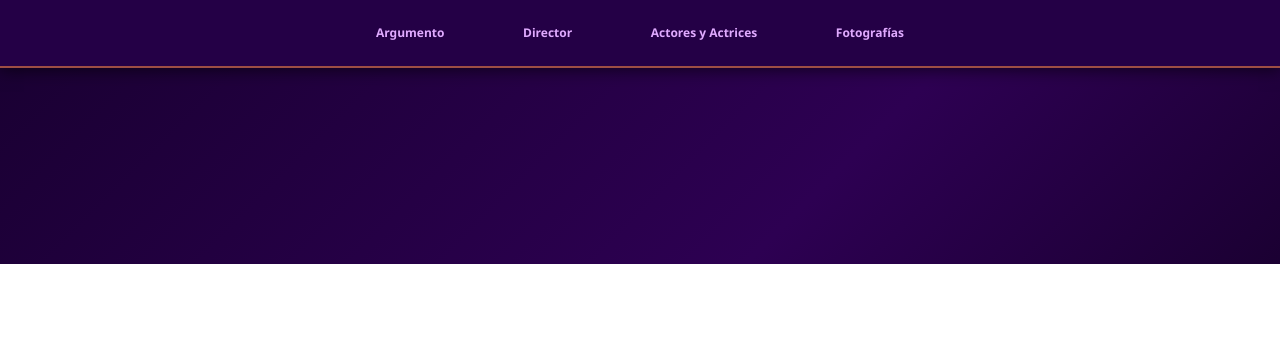
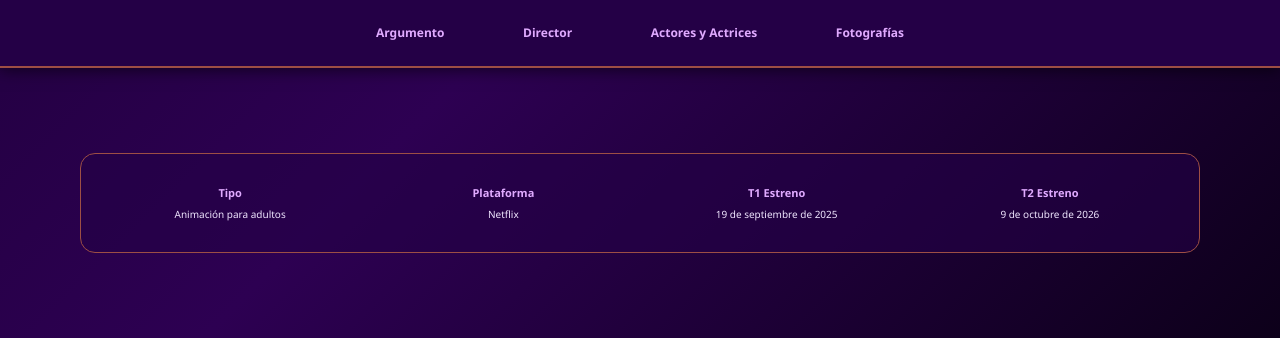
Before and after one commit to salcarivan/DAW, a plain HTML site: page ejercicios_html/Ejer_serie/index.html in a window 1280 px wide. Shown: the part 536-874 px from the top of the page. Before the commit the page ends 800 px from the top, so only its background shows below. Drawn offline with Linux system fonts and the light colour scheme.

Commit message:
Añade información básica de la serie

```diff
--- a/ejercicios_html/Ejer_serie/index.html
+++ b/ejercicios_html/Ejer_serie/index.html
@@ -25,5 +25,28 @@
         <a href="#actores">Actores y Actrices</a>
         <a href="#fotografias">Fotografías</a>
      </nav>
+     <main>
+        <!-- INFORMACIÓN BÁSICA DE LA SERIE-->
+         <section id="info" style="opacity:1; transform: none;">
+            <div class="info-serie">
+                <div class="info-item">
+                    <strong>Tipo</strong>
+                    Animación para adultos
+                </div>
+                <div class="info-item">
+                    <strong>Plataforma</strong>
+                    Netflix
+                </div>
+                <div class="info-item">
+                    <strong>T1 Estreno</strong>
+                    19 de septiembre de 2025
+                </div>
+                <div class="info-item">
+                    <strong>T2 Estreno</strong>
+                    9 de octubre de 2026
+                </div>
+            </div>
+         </section>
+     </main>
 </body>
 </html>
--- a/ejercicios_html/Ejer_serie/styles/style.css
+++ b/ejercicios_html/Ejer_serie/styles/style.css
@@ -136,3 +136,58 @@ nav a:hover {
     transform: translateY(-0.3rem);
     box-shadow: 0 0.5rem 1.5rem rgba(157, 78, 221, 0.6);
 }
+
+/* ---------- SECCIONES ---------- */
+section {
+    padding: 6rem 4rem;
+    max-width: 120rem;
+    margin: 0 auto;
+    opacity: 0;
+    transform: translateY(4rem);
+    transition: all 0.8s ease-out;
+}
+
+section.visible {
+    opacity: 1;
+    transform: translateY(0);
+}
+
+h2{
+    font-size: 2.5rem;
+    color: var(--color-claro);
+    text-align: center;
+    margin-bottom: 3rem;
+    text-shadow: 0 0 1rem #7b2cbf;
+    border-bottom: 2px dashed var(--color-primario);
+    padding: 1.5rem;
+}
+
+h3 {
+    font-size: 1.8rem;
+    color: var(--color-secundario);
+    margin: 2rem 0 1rem;
+}
+
+/* ---------- INFO SERIE ---------- */
+.info-serie {
+    display: grid;
+    grid-template-columns: repeat(auto-fit, minmax(20rem, 1fr));
+    gap: 1.5rem;
+    margin: 2.5rem 0;
+    background: rgba(36, 0, 70, 0.6);
+    padding: 2rem;
+    border-radius: 1.5rem;
+    border: 1px solid var(--color-primario);
+}
+
+.info-item {
+    text-align: center;
+    padding: 1rem;
+}
+
+.info-item strong {
+    display: block;
+    color: var(--color-claro);
+    font-size: 1.1rem;
+    margin-bottom: 0.5rem;
+}
```
